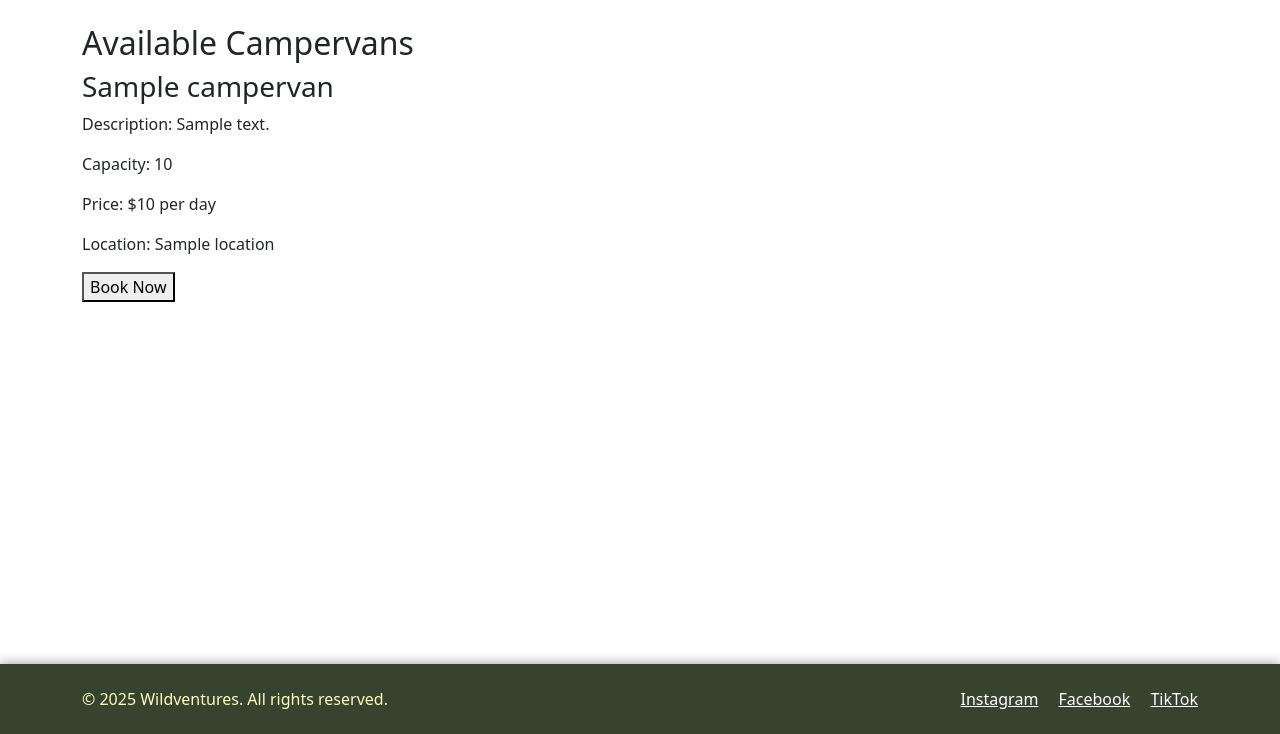
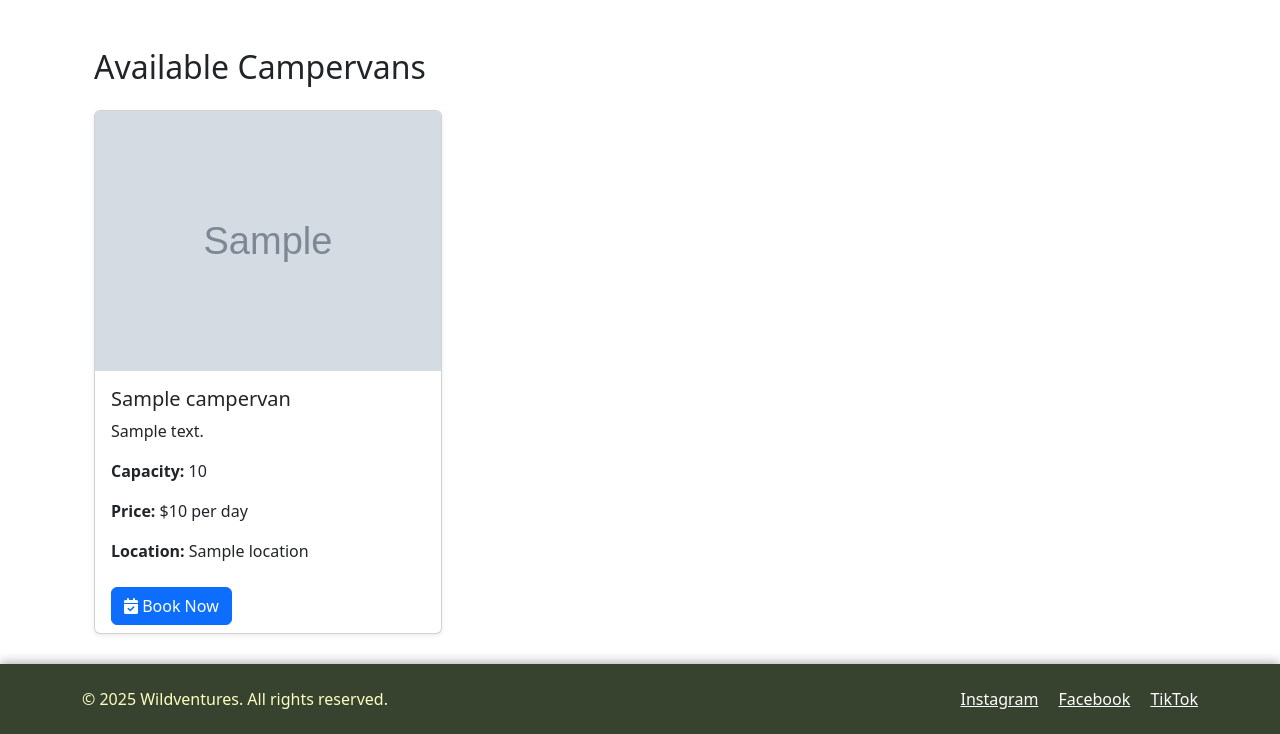
Before and after one commit to Maxcode0101/Wildventures, a Django app: template core/templates/core/availability_results.html in a window 1280 px wide. Shown: the part 66-800 px from the top of the page. Run offline with Django 5.2, Linux system fonts and the light colour scheme; the template is opened without the code that fills it: most values are stand-ins (such as "Sample title", 1, 10 or a date in 2020); grey boxes marked "Sample" are stand-in pictures; some libraries are stand-ins or nearby versions.

Commit message:
Add bootstrap styles to availability_results.html

```diff
--- a/core/templates/core/availability_results.html
+++ b/core/templates/core/availability_results.html
@@ -1,42 +1,54 @@
 {% extends "base.html" %}
 
 {% block content %}
-<h2>Available Campervans</h2>
+<div class="container mt-4">
+  <h2 class="mb-4">Available Campervans</h2>
 
-<div id="availability-results">
   {% if campervans %}
+    <div class="row">
       {% for campervan in campervans %}
-        <div class="campervan">
-            <h3>{{ campervan.name }}</h3>
-            <p>Description: {{ campervan.description }}</p>
-            <p>Capacity: {{ campervan.capacity }}</p>
-            <p>Price: ${{ campervan.price_per_day }} per day</p>
-            <p>Location: {{ campervan.location }}</p>
-            <button
-                class="book-now"
+        <div class="col-md-6 col-lg-4 mb-4">
+          <div class="card h-100 shadow-sm">
+            {% if campervan.image %}
+              <img src="{{ campervan.image.url }}" class="card-img-top" alt="{{ campervan.name }}">
+            {% endif %}
+            <div class="card-body">
+              <h5 class="card-title">{{ campervan.name }}</h5>
+              <p class="card-text">{{ campervan.description }}</p>
+              <p class="card-text"><strong>Capacity:</strong> {{ campervan.capacity }}</p>
+              <p class="card-text"><strong>Price:</strong> ${{ campervan.price_per_day }} per day</p>
+              <p class="card-text"><strong>Location:</strong> {{ campervan.location }}</p>
+            </div>
+            <div class="card-footer bg-transparent border-top-0">
+              <button class="btn btn-primary book-now"
                       data-start-date="{{ request.GET.start_date }}"
                       data-end-date="{{ request.GET.end_date }}"
-                data-campervan-id="{{ campervan.id }}"
-            >
-                Book Now
+                      data-campervan-id="{{ campervan.id }}">
+                <i class="fas fa-calendar-check"></i> Book Now
               </button>
             </div>
+          </div>
+        </div>
       {% endfor %}
+    </div>
   {% else %}
-        <p>No campervans available for the selected dates.</p>
+    <div class="alert alert-info" role="alert">
+      No campervans available for the selected dates.
+    </div>
   {% endif %}
 </div>
 
 <script>
  // Pass dates via "Book Now" button clicks over to booking process
-    document.querySelectorAll('.book-now').forEach(button => {
-        button.addEventListener('click', () => {
-            const startDate = button.dataset.startDate;
-            const endDate = button.dataset.endDate;
-            const campervanId = button.dataset.campervanId;
-
-            // Redirect to the booking page with pre-filled data
-            window.location.href = `/booking/create?campervan=${campervanId}&start_date=${startDate}&end_date=${endDate}`;
+document.addEventListener("DOMContentLoaded", function () {
+    document.querySelectorAll('.book-now').forEach(function (button) {
+        button.addEventListener('click', function () {
+            const startDate = this.dataset.startDate;
+            const endDate = this.dataset.endDate;
+            const campervanId = this.dataset.campervanId;
+            // Redirect to the booking page with pre-filled data using Django's URL reversing
+            window.location.href = `{% url 'book_campervan' 0 %}`.replace("0", campervanId) + `?start_date=${startDate}&end_date=${endDate}`;
+        });
     });
 });
 </script>
```
Lines whose indentation alone changed are shown as unchanged.
